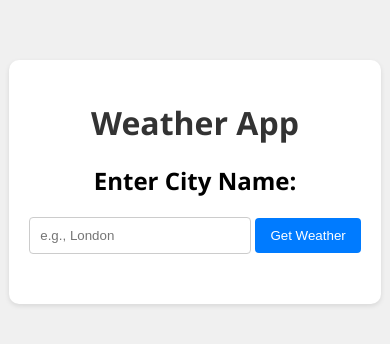
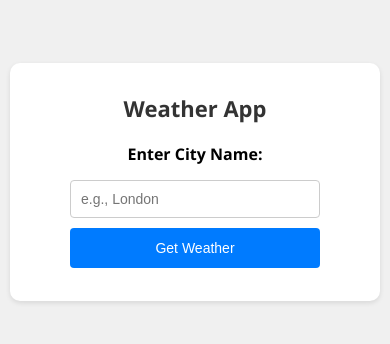
Before and after one commit to Shiv9856/123, a plain HTML site: page index.html in a window 390 px wide. Shown: the part 240-584 px from the top of the page. Drawn offline with Linux system fonts and the light colour scheme.

Commit message:
Update style.css

```diff
--- a/style.css
+++ b/style.css
@@ -8,60 +8,87 @@ body {
     align-items: center;
     min-height: 100vh;
 }
-
 .weather-app {
     background-color: #fff;
     border-radius: 10px;
     box-shadow: 0 2px 5px rgba(0, 0, 0, 0.1);
-    padding: 30px;
+    padding: 20px;
     text-align: center;
+    max-width: 400px;
+    width: 90%;
+    margin: 10px;
 }
-
 h1 {
     color: #333;
     margin-bottom: 20px;
+    font-size: 24px;
 }
-
 h2 {
-    margin-bottom: 20px;
+    margin-bottom: 15px;
+    font-size: 18px;
 }
-
 #temperature {
-    font-size: 48px;
+    font-size: 36px;
     font-weight: 300;
     margin-bottom: 10px;
 }
-
 #city {
-    font-size: 24px;
+    font-size: 20px;
     color: #666;
+    margin-bottom: 15px;
 }
 input[type="text"] {
     padding: 10px;
     margin-bottom: 10px;
     border: 1px solid #ccc;
     border-radius: 4px;
-    width: 200px;
+    width: 100%;
+    max-width: 250px;
+    box-sizing: border-box;
 }
 button {
-    padding: 10px 15px;
+    padding: 12px 20px;
     background-color: #007bff;
     color: white;
     border: none;
     border-radius: 4px;
     cursor: pointer;
+    font-size: 16px;
+    width: 100%;
+    max-width: 250px;
+    transition: background-color 0.3s;
 }
-
+button:hover {
+    background-color: #0056b3;
+}
+#weatherInfo {
+    margin-top: 20px;
+    text-align: left;
+    padding: 15px;
+    background-color: #f8f9fa;
+    border-radius: 5px;
+    font-size: 14px;
+}
+#weatherInfo p {
+    margin: 8px 0;
+}
 @media screen and (max-width: 600px) {
     .weather-app {
-        padding: 20px;
+        padding: 15px;
     }
-
+    h1 {
+        font-size: 22px;
+    }
+    h2 {
+        font-size: 16px;
+    }
     #temperature {
-        font-size: 36px;
+        font-size: 32px;
     }
-
     #city {
-        font-size: 20px;
+        font-size: 18px;
+    }
+    input[type="text"], button {
+        font-size: 14px;
     }
 }
```
